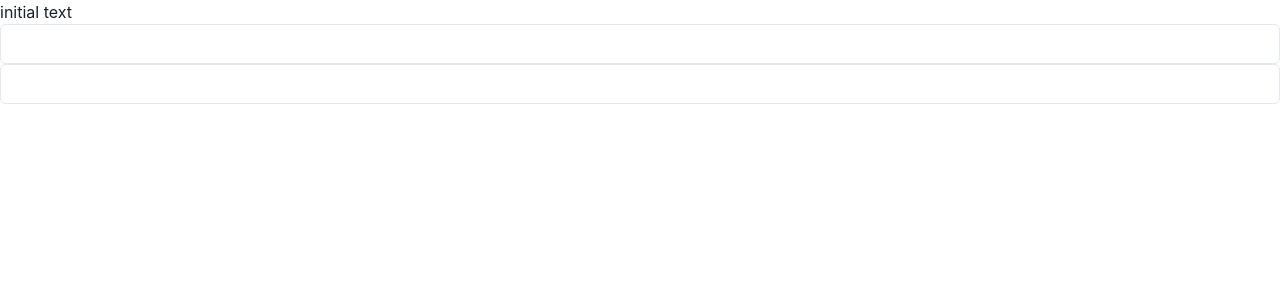
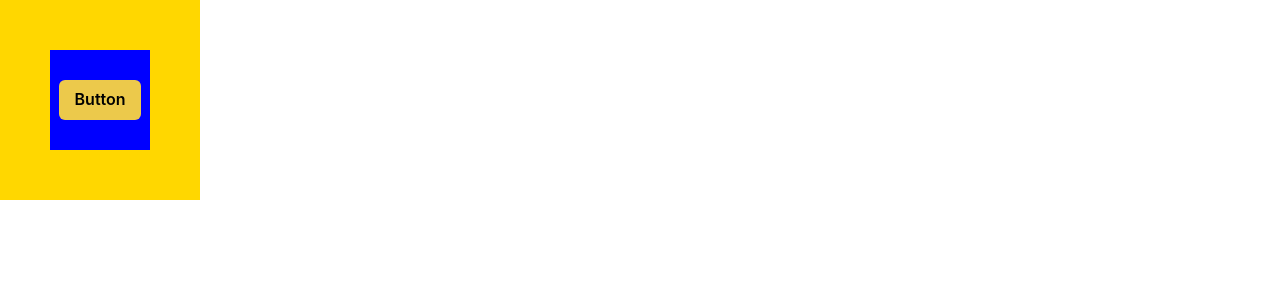
Before and after one commit to Jsb-github/react20231031, a React (Create React App) app: page / in a window 1280 px wide. Shown: the top 300 px of the page. Built offline with nearby package versions, Linux system fonts and the light colour scheme.

Commit message:
event.stopPropagation : event bubbling 막는 기능

```diff
--- a/src/App.js
+++ b/src/App.js
@@ -1,21 +1,32 @@
 import React from "react";
-import { Input } from "@chakra-ui/react";
+import { Button, Center } from "@chakra-ui/react";
 
 function App(props) {
-  let text = "initial text";
-  function handleChange(e) {
-    // console.log("인풋값이 변경됨");
-    console.log(e.target.value);
-    text = e.target.value;
-    console.log("text", text);
+  function handleClick(e) {
+    // event bubbling 막는 메소드
+    e.stopPropagation();
+    console.log(e.target.className);
   }
-
   return (
-    <div>
-      <p>{text}</p>
-      <Input onChange={handleChange} />
-      <Input onChange={handleChange} />
-    </div>
+    <Center
+      onClick={handleClick}
+      className="outerBox"
+      w="200px"
+      h="200px"
+      bg="gold"
+    >
+      <Center
+        onClick={handleClick}
+        className="innerBox"
+        w="100px"
+        h="100px"
+        bg="blue"
+      >
+        <Button onClick={handleClick} className="button" colorScheme="yellow">
+          Button
+        </Button>
+      </Center>
+    </Center>
   );
 }
 
```
